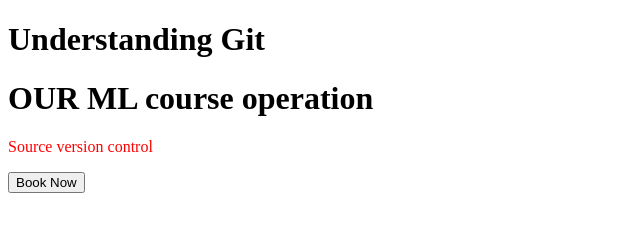
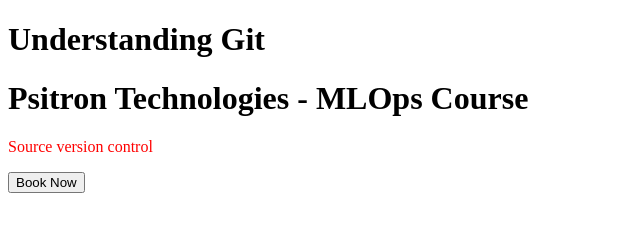
Before and after one commit to mlopsengine/git-hands-on-july, a plain HTML site: page index.html in a window 1280 px wide. Shown: the whole page, without its empty margins (0-640 px from the left). Drawn offline with Linux system fonts and the light colour scheme.

Commit message:
1st commit to gc2

```diff
--- a/index.html
+++ b/index.html
@@ -4,7 +4,7 @@
 
 <body>
     <h1>Understanding Git</h1>
-    <h1>OUR ML course operation</h1>
+    <h1>Psitron Technologies - MLOps Course</h1>
     <p style="color:red">Source version control</p>
     <button>Book Now</button>
 </body>
```
